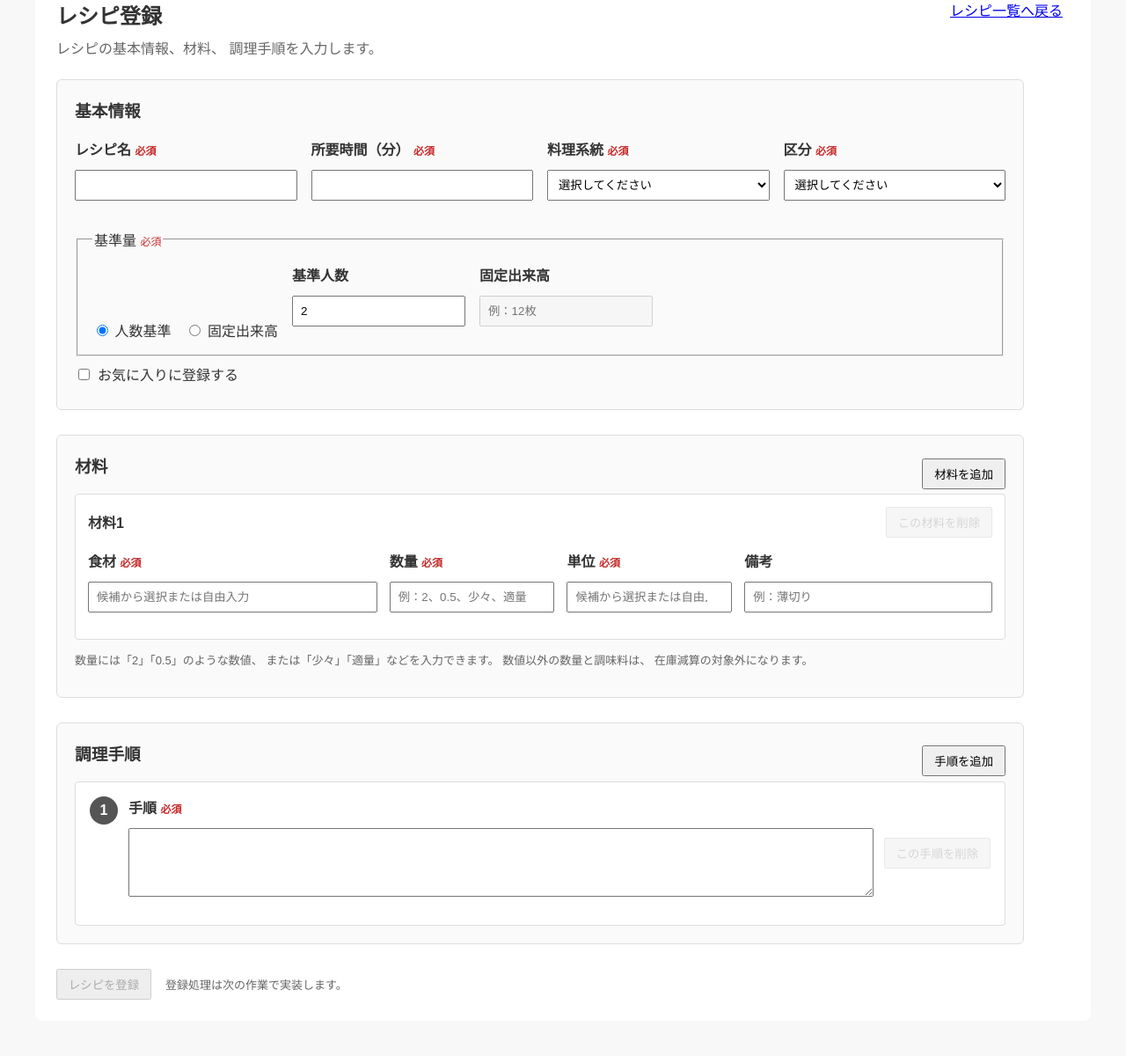
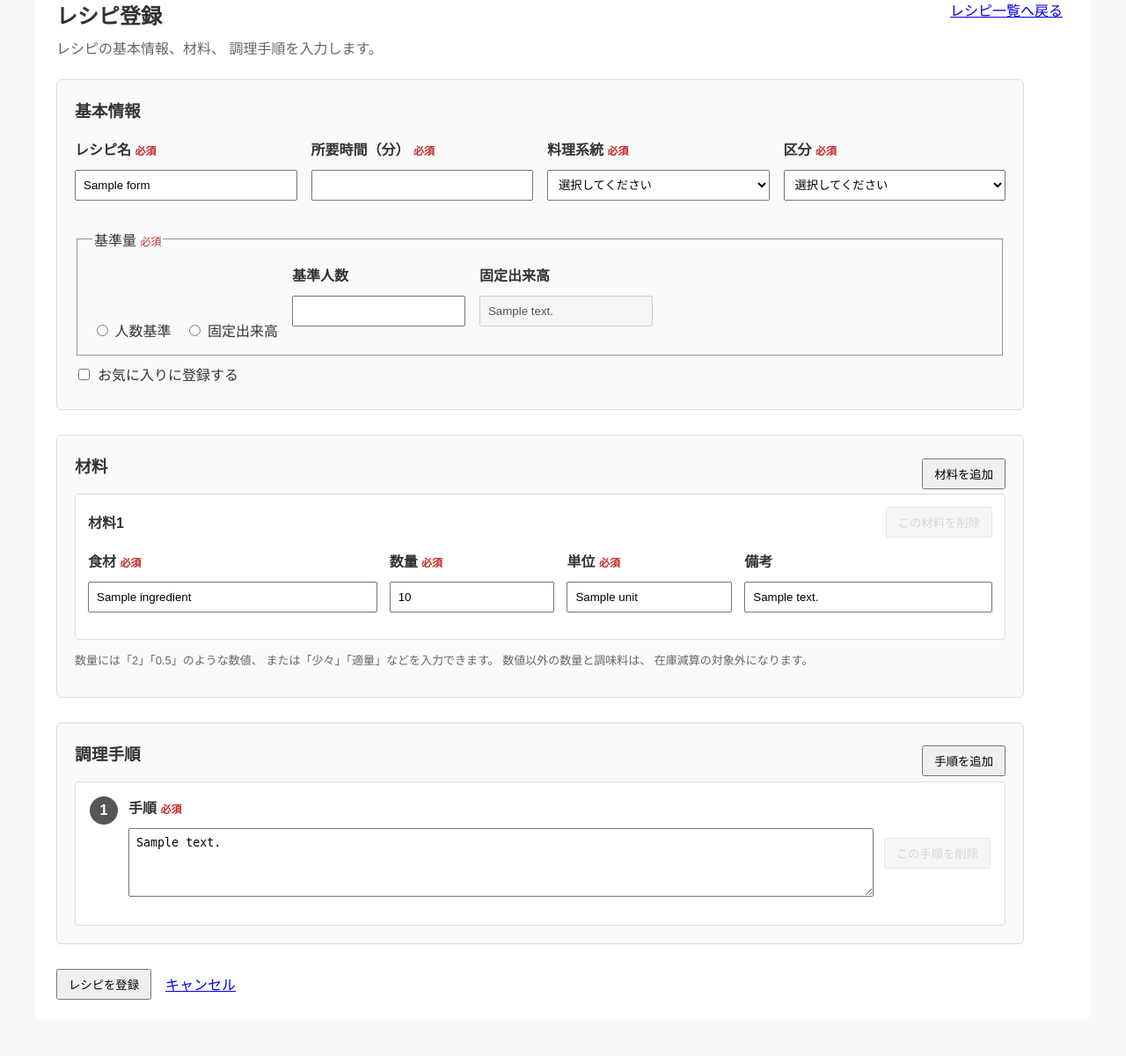
Before and after one commit to yuzuan419656/food-stock-app, a FastAPI app: template app/templates/recipes/new.html in a window 1280 px wide. Shown: the part 198-1398 px from the top of the page at 88% size. Run offline with FastAPI, Linux system fonts and the light colour scheme; the template is opened without the code that fills it: most values are stand-ins (such as "Sample title", 1, 10 or a date in 2020).

Commit message:
レシピ登録画面をDB登録処理へ接続

```diff
--- a/app/static/js/recipe_form.js
+++ b/app/static/js/recipe_form.js
@@ -215,7 +215,13 @@ document.addEventListener(
                 updateIngredientSelection
             );
 
-            hideNewIngredientFields();
+            if (ingredientId.value) {
+                hideNewIngredientFields();
+            } else if (ingredientName.value.trim()) {
+                showNewIngredientFields();
+            } else {
+                hideNewIngredientFields();
+}
         }
 
         function updateIndexedAttribute(
--- a/app/templates/recipes/detail.html
+++ b/app/templates/recipes/detail.html
@@ -3,6 +3,11 @@
 {% block title %}
 {{ recipe.name }}
 {% endblock %}
+{% if message %}
+    <p class="success-message">
+        {{ message }}
+    </p>
+{% endif %}
 
 {% block content %}
 <div class="container">
--- a/app/templates/recipes/new.html
+++ b/app/templates/recipes/new.html
@@ -22,8 +22,14 @@
             レシピ一覧へ戻る
         </a>
     </div>
-
+{% if error_message %}
+    <p class="error-message">
+        {{ error_message }}
+    </p>
+{% endif %}
     <form
+        action="/recipes"
+        method="post"
         class="recipe-form"
         autocomplete="off"
         data-other-option="{{ other_option }}"
@@ -44,6 +50,7 @@
                         type="text"
                         id="name"
                         name="name"
+                        value="{{ form_data.name }}"
                         maxlength="100"
                         required
                     >
@@ -61,6 +68,7 @@
                         type="number"
                         id="cooking-time-minutes"
                         name="cooking_time_minutes"
+                        value="{{ form_data.cooking_time_minutes }}"
                         min="1"
                         required
                     >
@@ -84,7 +92,12 @@
                         </option>
 
                         {% for option in cuisine_options %}
-                            <option value="{{ option }}">
+                            <option
+                                value="{{ option }}"
+                                {% if form_data.cuisine_type == option %}
+                                    selected
+                                {% endif %}
+                            >
                                 {{ option }}
                             </option>
                         {% endfor %}
@@ -109,7 +122,12 @@
                         </option>
 
                         {% for option in dish_category_options %}
-                            <option value="{{ option }}">
+                            <option
+                                value="{{ option }}"
+                                {% if form_data.dish_category == option %}
+                                    selected
+                                {% endif %}
+                            >
                                 {{ option }}
                             </option>
                         {% endfor %}
@@ -130,7 +148,9 @@
                         type="radio"
                         name="yield_type"
                         value="servings"
+                        {% if form_data.yield_type == "servings" %}
                             checked
+                        {% endif %}
                     >
                     人数基準
                 </label>
@@ -140,6 +160,9 @@
                         type="radio"
                         name="yield_type"
                         value="fixed"
+                        {% if form_data.yield_type == "fixed" %}
+                            checked
+                        {% endif %}
                     >
                     固定出来高
                 </label>
@@ -153,8 +176,11 @@
                         type="number"
                         id="base-servings"
                         name="base_servings"
+                        value="{{ form_data.base_servings }}"
                         min="1"
-                        value="2"
+                        {% if form_data.yield_type == "fixed" %}
+                            disabled
+                        {% endif %}
                     >
                 </div>
 
@@ -167,9 +193,12 @@
                         type="text"
                         id="fixed-yield-text"
                         name="fixed_yield_text"
+                        value="{{ form_data.fixed_yield_text }}"
                         maxlength="100"
                         placeholder="例：12枚"
+                        {% if form_data.yield_type != "fixed" %}
                             disabled
+                        {% endif %}
                     >
                 </div>
             </fieldset>
@@ -179,6 +208,9 @@
                     type="checkbox"
                     name="is_favorite"
                     value="true"
+                    {% if form_data.is_favorite %}
+                        checked
+                    {% endif %}
                 >
                 お気に入りに登録する
             </label>
@@ -198,13 +230,20 @@
             </div>
 
             <div id="recipe-ingredient-rows">
+                {% for ingredient in form_data.ingredients %}
+                    {% set index = ingredient.index %}
+                    {% set is_new_ingredient =
+                        ingredient.name
+                        and not ingredient.ingredient_id
+                    %}
+
                     <div
                         class="recipe-ingredient-row"
                         data-ingredient-row
                     >
                         <div class="recipe-repeating-row-header">
                             <h4 data-ingredient-row-title>
-                            材料1
+                                材料{{ index + 1 }}
                             </h4>
 
                             <button
@@ -218,7 +257,7 @@
 
                         <div class="recipe-ingredient-main-fields">
                             <div class="form-group">
-                            <label for="ingredient-name-0">
+                                <label for="ingredient-name-{{ index }}">
                                     食材
                                     <span class="required-label">
                                         必須
@@ -227,9 +266,10 @@
 
                                 <input
                                     type="text"
-                                id="ingredient-name-0"
-                                name="ingredient_0_name"
-                                list="ingredient-options-0"
+                                    id="ingredient-name-{{ index }}"
+                                    name="ingredient_{{ index }}_name"
+                                    value="{{ ingredient.name }}"
+                                    list="ingredient-options-{{ index }}"
                                     placeholder="候補から選択または自由入力"
                                     autocomplete="off"
                                     required
@@ -238,23 +278,24 @@
 
                                 <input
                                     type="hidden"
-                                name="ingredient_0_id"
+                                    name="ingredient_{{ index }}_id"
+                                    value="{{ ingredient.ingredient_id }}"
                                     data-ingredient-id
                                 >
 
-                            <datalist id="ingredient-options-0">
-                                {% for ingredient in ingredients %}
+                                <datalist id="ingredient-options-{{ index }}">
+                                    {% for candidate in ingredients %}
                                         <option
-                                        value="{{ ingredient.name }}"
-                                        data-id="{{ ingredient.id }}"
-                                        data-unit="{{ ingredient.default_unit }}"
+                                            value="{{ candidate.name }}"
+                                            data-id="{{ candidate.id }}"
+                                            data-unit="{{ candidate.default_unit }}"
                                         ></option>
                                     {% endfor %}
                                 </datalist>
                             </div>
 
                             <div class="form-group">
-                            <label for="quantity-input-0">
+                                <label for="quantity-input-{{ index }}">
                                     数量
                                     <span class="required-label">
                                         必須
@@ -263,8 +304,9 @@
 
                                 <input
                                     type="text"
-                                id="quantity-input-0"
-                                name="ingredient_0_quantity_input"
+                                    id="quantity-input-{{ index }}"
+                                    name="ingredient_{{ index }}_quantity_input"
+                                    value="{{ ingredient.quantity_input }}"
                                     maxlength="50"
                                     placeholder="例：2、0.5、少々、適量"
                                     required
@@ -273,7 +315,7 @@
                             </div>
 
                             <div class="form-group">
-                            <label for="unit-0">
+                                <label for="unit-{{ index }}">
                                     単位
                                     <span class="required-label">
                                         必須
@@ -282,9 +324,10 @@
 
                                 <input
                                     type="text"
-                                id="unit-0"
-                                name="ingredient_0_unit"
-                                list="unit-options-0"
+                                    id="unit-{{ index }}"
+                                    name="ingredient_{{ index }}_unit"
+                                    value="{{ ingredient.unit }}"
+                                    list="unit-options-{{ index }}"
                                     maxlength="30"
                                     placeholder="候補から選択または自由入力"
                                     autocomplete="off"
@@ -292,7 +335,7 @@
                                     data-unit-input
                                 >
 
-                            <datalist id="unit-options-0">
+                                <datalist id="unit-options-{{ index }}">
                                     {% for unit in unit_options %}
                                         <option value="{{ unit }}"></option>
                                     {% endfor %}
@@ -300,14 +343,15 @@
                             </div>
 
                             <div class="form-group">
-                            <label for="notes-0">
+                                <label for="notes-{{ index }}">
                                     備考
                                 </label>
 
                                 <input
                                     type="text"
-                                id="notes-0"
-                                name="ingredient_0_notes"
+                                    id="notes-{{ index }}"
+                                    name="ingredient_{{ index }}_notes"
+                                    value="{{ ingredient.notes }}"
                                     maxlength="255"
                                     placeholder="例：薄切り"
                                 >
@@ -316,7 +360,9 @@
 
                         <div
                             class="new-recipe-ingredient-fields"
+                            {% if not is_new_ingredient %}
                                 hidden
+                            {% endif %}
                             data-new-ingredient-fields
                         >
                             <p class="new-ingredient-guidance">
@@ -327,7 +373,7 @@
 
                             <div class="form-group">
                                 <label
-                                for="ingredient-category-select-0"
+                                    for="ingredient-category-select-{{ index }}"
                                 >
                                     新しい食材のカテゴリ
                                     <span class="required-label">
@@ -337,9 +383,13 @@
 
                                 <div class="option-field">
                                     <select
-                                    id="ingredient-category-select-0"
-                                    name="ingredient_0_category_select"
+                                        id="ingredient-category-select-{{ index }}"
+                                        name="ingredient_{{ index }}_category_select"
+                                        {% if not is_new_ingredient %}
                                             disabled
+                                        {% else %}
+                                            required
+                                        {% endif %}
                                         data-category-select
                                     >
                                         <option value="">
@@ -347,27 +397,52 @@
                                         </option>
 
                                         {% for category in category_options %}
-                                        <option value="{{ category }}">
+                                            <option
+                                                value="{{ category }}"
+                                                {% if ingredient.category_select == category %}
+                                                    selected
+                                                {% endif %}
+                                            >
                                                 {{ category }}
                                             </option>
                                         {% endfor %}
 
-                                    <option value="{{ other_option }}">
+                                        <option
+                                            value="{{ other_option }}"
+                                            {% if ingredient.category_select == other_option %}
+                                                selected
+                                            {% endif %}
+                                        >
                                             {{ other_option }}
                                         </option>
                                     </select>
 
                                     <div
                                         class="custom-option-field"
+                                        {% if
+                                            not is_new_ingredient
+                                            or ingredient.category_select
+                                                != other_option
+                                        %}
                                             hidden
+                                        {% endif %}
                                         data-category-custom-field
                                     >
                                         <input
                                             type="text"
-                                        name="ingredient_0_category_other"
+                                            name="ingredient_{{ index }}_category_other"
+                                            value="{{ ingredient.category_other }}"
                                             maxlength="50"
                                             placeholder="その他"
+                                            {% if
+                                                not is_new_ingredient
+                                                or ingredient.category_select
+                                                    != other_option
+                                            %}
                                                 disabled
+                                            {% else %}
+                                                required
+                                            {% endif %}
                                             data-category-custom-input
                                         >
                                     </div>
@@ -375,6 +450,7 @@
                             </div>
                         </div>
                     </div>
+                {% endfor %}
             </div>
 
             <p class="recipe-form-help">
@@ -399,6 +475,9 @@
             </div>
 
             <div id="recipe-step-rows">
+                {% for step in form_data.steps %}
+                    {% set index = step.index %}
+
                     <div
                         class="recipe-step-row"
                         data-step-row
@@ -407,11 +486,11 @@
                             class="recipe-step-number"
                             data-step-number
                         >
-                        1
+                            {{ index + 1 }}
                         </span>
 
                         <div class="form-group">
-                        <label for="step-0">
+                            <label for="step-{{ index }}">
                                 手順
                                 <span class="required-label">
                                     必須
@@ -419,12 +498,12 @@
                             </label>
 
                             <textarea
-                            id="step-0"
-                            name="step_0_description"
+                                id="step-{{ index }}"
+                                name="step_{{ index }}_description"
                                 rows="4"
                                 required
                                 data-step-description
-                        ></textarea>
+                            >{{ step.description }}</textarea>
                         </div>
 
                         <button
@@ -435,6 +514,7 @@
                             この手順を削除
                         </button>
                     </div>
+                {% endfor %}
             </div>
         </section>
 
@@ -442,14 +522,16 @@
             <button
                 type="submit"
                 class="primary-button"
-                disabled
             >
                 レシピを登録
             </button>
 
-            <span class="recipe-form-help">
-                登録処理は次の作業で実装します。
-            </span>
+            <a
+                href="/recipes"
+                class="secondary-button"
+            >
+                キャンセル
+            </a>
         </div>
     </form>
 </div>
@@ -458,6 +540,6 @@
     src="{{ url_for(
         'static',
         path='js/recipe_form.js'
-    ) }}?v=6"
+    ) }}?v=7"
 ></script>
 {% endblock %}
```
Also changed, not shown: app/routers/recipes.py (+126 -24 lines), tests/routers/test_recipes.py (+229 -0 lines). Lines whose indentation alone changed are shown as unchanged.
